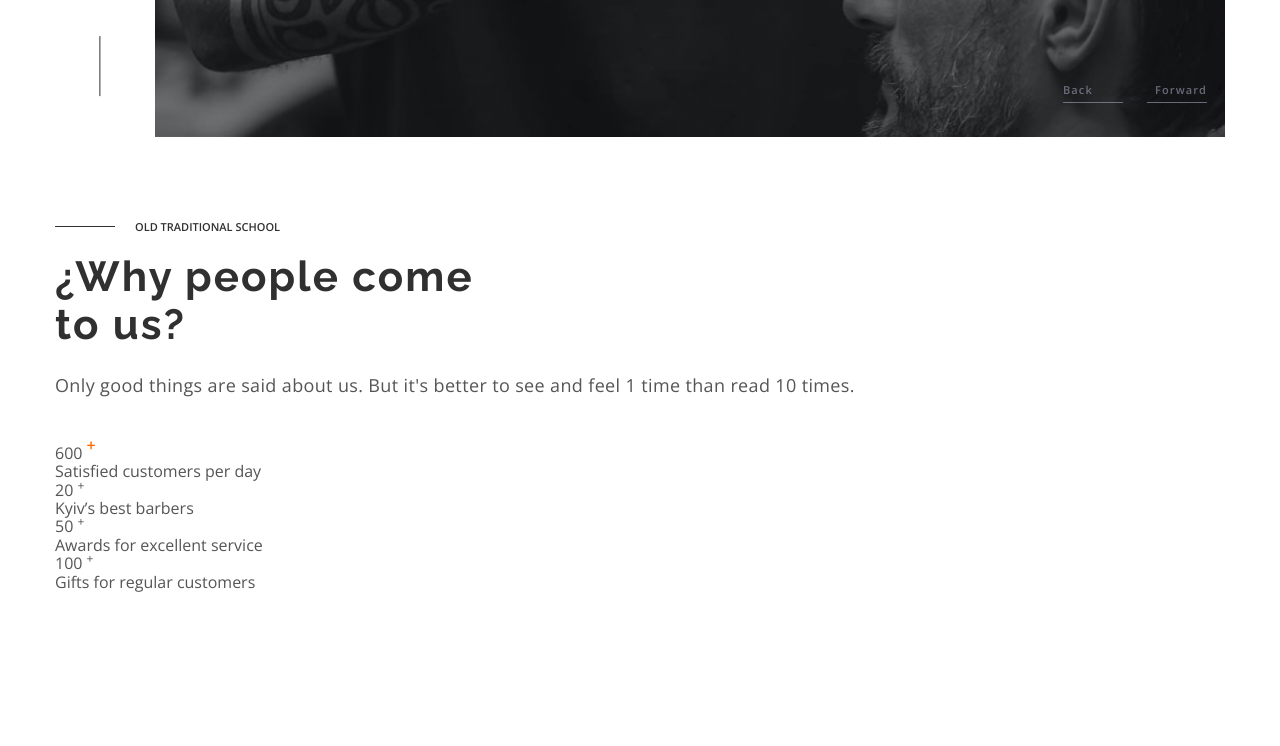
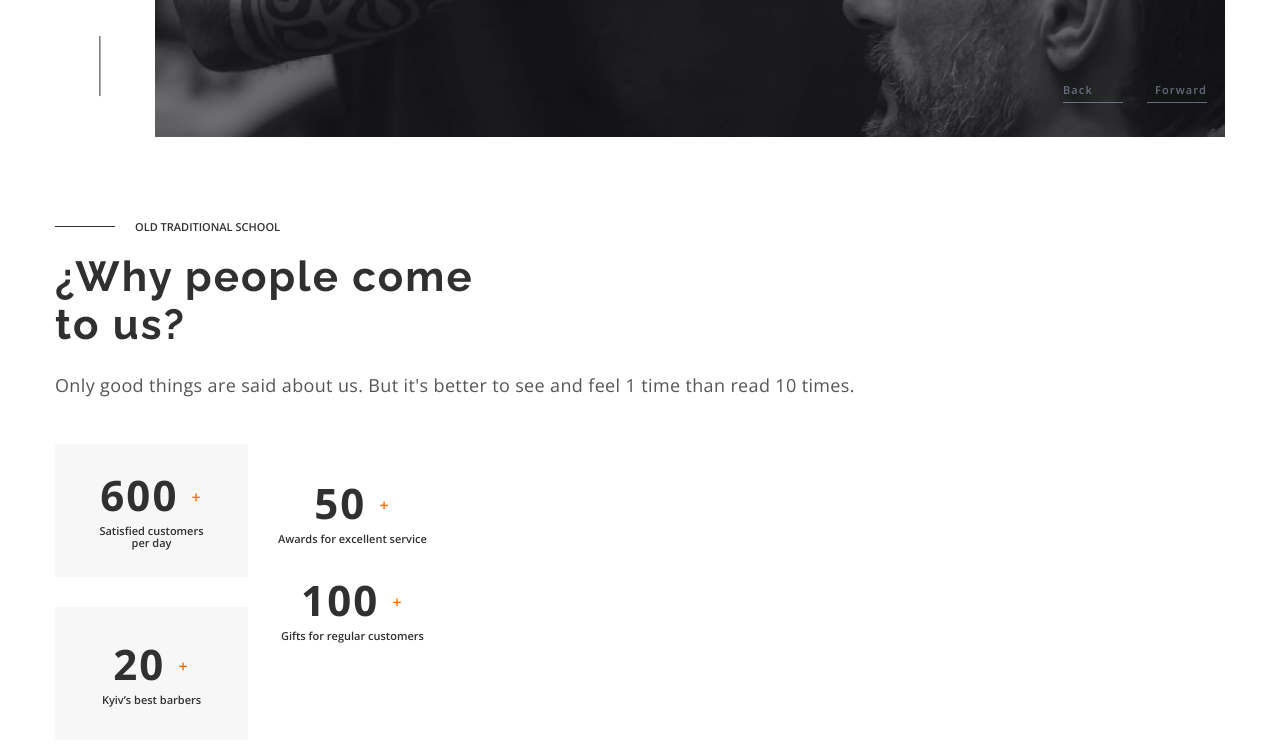
Before and after one commit to GHUserNameDO/vite-barbershop-group-project, a website built with Vite: page src/index.html in a window 1280 px wide. Shown: the part 562-1308 px from the top of the page. Before the commit the page ends 1237 px from the top, so only its background shows below. Built offline with nearby package versions, Linux system fonts and the light colour scheme.

Commit message:
завал з верхнім індексом

```diff
--- a/src/css/benefits.css
+++ b/src/css/benefits.css
@@ -1,25 +1,23 @@
 .benefits {
   padding: 84px 0;
 }
-.benefits-line-text-wrapp {
+.benefits-text {
   display: flex;
   align-items: center;
-  gap: 20px;
-  margin-bottom: 20px;
-}
-.benefits-line {
-  height: 1px;
-  width: 60px;
-  background-color: #303030;
-  /* transform: rotate(90deg); */
-}
-.benefits-text {
-  display: block;
   font-weight: 600;
   font-size: 11px;
   text-transform: uppercase;
   color: #303030;
+  margin-bottom: 20px;
 }
+.benefits-text::before {
+  content: '';
+  height: 1px;
+  width: 60px;
+  background-color: #303030;
+  margin-right: 20px;
+}
+
 .benefits-title {
   font-family: Raleway;
   width: 419px;
@@ -32,7 +30,35 @@
   font-size: 18px;
   line-height: 1.67;
   letter-spacing: 0.02em;
-  margin-bottom: 44px;
+}
+.benefits-list-wrapp {
+  display: flex;
+  gap: 30px;
+}
+
+.benefits-list-left {
+  display: flex;
+  flex-direction: column;
+  gap: 30px;
+  margin-top: 44px;
+}
+.benefits-list-left-item {
+  background-color: #f7f7f7;
+  width: 193px;
+  height: 133px;
+  display: flex;
+  flex-direction: column;
+  justify-content: center;
+  align-items: center;
+  gap: 6px;
+}
+.benefits-list-left-text-one {
+  font-weight: 700;
+  font-size: 42px;
+  letter-spacing: 0.05em;
+  text-align: center;
+  color: #303030;
+  /* margin-bottom: 6px; */
 }
 .sup-color-text {
   font-weight: 600;
@@ -40,3 +66,30 @@
   text-align: center;
   color: #ff6c00;
 }
+.benefits-list-left-text-two {
+  font-weight: 600;
+  font-size: 11px;
+  text-align: center;
+  color: #303030;
+  max-width: 122px;
+}
+.benefits-list-right {
+  display: flex;
+  flex-direction: column;
+  gap: 30px;
+  margin-top: 79px;
+}
+.benefits-list-right-text-one {
+  font-weight: 700;
+  font-size: 42px;
+  letter-spacing: 0.05em;
+  text-align: center;
+  color: #303030;
+  margin-bottom: 6px;
+}
+.benefits-list-right-text-two {
+  font-weight: 600;
+  font-size: 11px;
+  text-align: center;
+  color: #303030;
+}
--- a/src/partials/benefits.html
+++ b/src/partials/benefits.html
@@ -1,33 +1,44 @@
 <section class="benefits">
   <div class="container benefits-container">
-    <div class="benefits-line-text-wrapp">
-      <div class="benefits-line"></div>
     <p class="benefits-text">Old traditional school</p>
-    </div>
     <h2 class="benefits-title">¿Why people come to us?</h2>
     <p class="benefits-paragraph">
       Only good things are said about us. But it's better to see and feel 1 time
       than read 10 times.
     </p>
+    <div class="benefits-list-wrapp">
       <ul class="benefits-list-left">
-      <li>
-        <p>600 <sup class="sup-color-text">+</sup></p>
-        <p>Satisfied customers per day</p>
+        <li class="benefits-list-left-item">
+          <p class="benefits-list-left-text-one">
+            600 <sup class="sup-color-text">+</sup>
+          </p>
+          <p class="benefits-list-left-text-two">Satisfied customers per day</p>
         </li>
-      <li>
-        <p>20 <sup>+</sup></p>
-        <p>Kyiv’s best barbers</p>
+        <li class="benefits-list-left-item">
+          <p class="benefits-list-left-text-one">
+            20 <sup class="sup-color-text">+</sup>
+          </p>
+          <p class="benefits-list-left-text-two">Kyiv’s best barbers</p>
         </li>
       </ul>
       <ul class="benefits-list-right">
-      <li>
-        <p>50 <sup>+</sup></p>
-        <p>Awards for excellent service</p>
+        <li class="benefits-list-right-item">
+          <p class="benefits-list-right-text-one">
+            50 <sup class="sup-color-text">+</sup>
+          </p>
+          <p class="benefits-list-right-text-two">
+            Awards for excellent service
+          </p>
         </li>
-      <li>
-        <p>100 <sup>+</sup></p>
-        <p>Gifts for regular customers</p>
+        <li class="benefits-list-right-item">
+          <p class="benefits-list-right-text-one">
+            100 <sup class="sup-color-text">+</sup>
+          </p>
+          <p class="benefits-list-right-text-two">
+            Gifts for regular customers
+          </p>
         </li>
       </ul>
     </div>
+  </div>
 </section>
```
Lines whose indentation alone changed are shown as unchanged.
